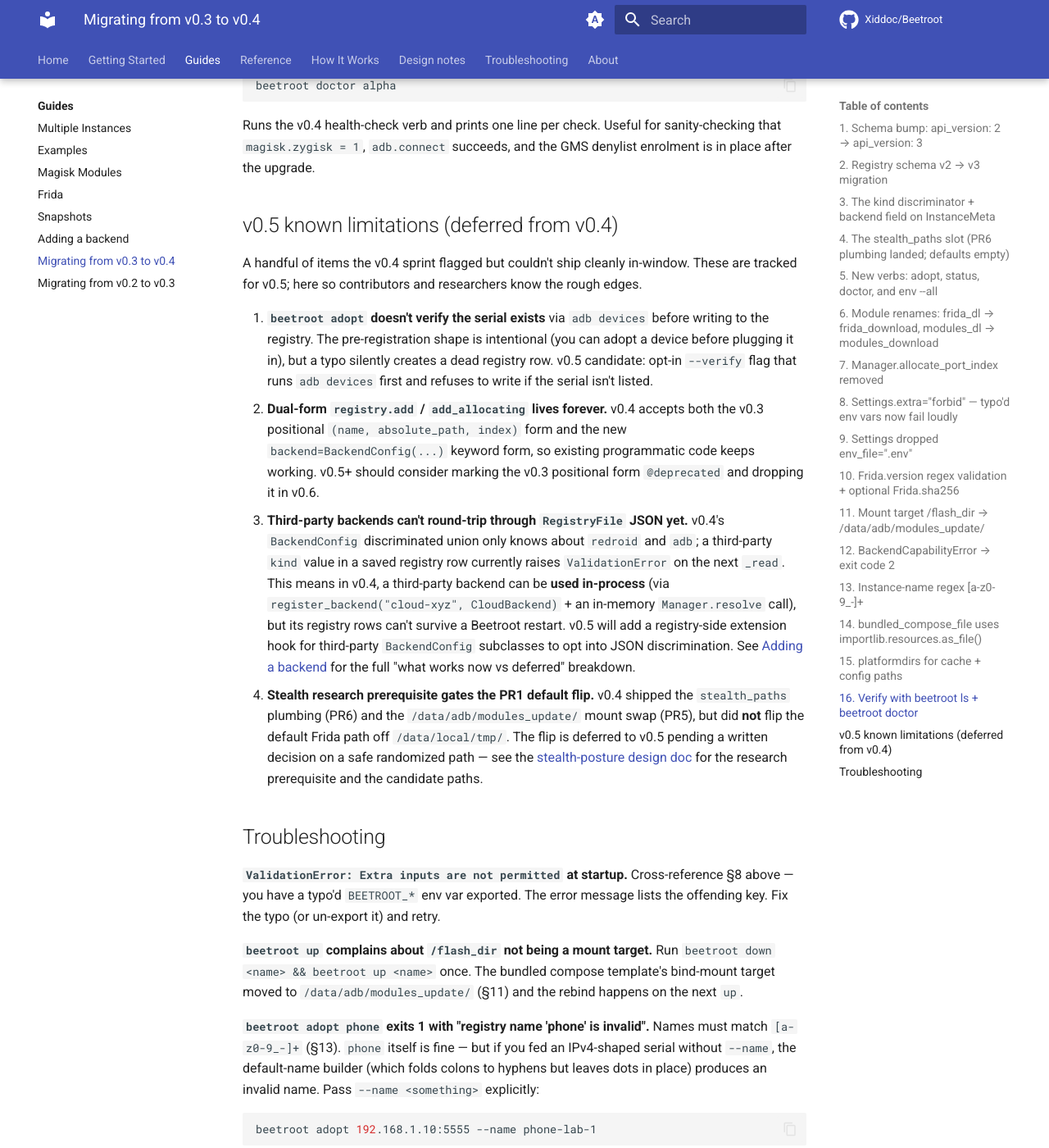
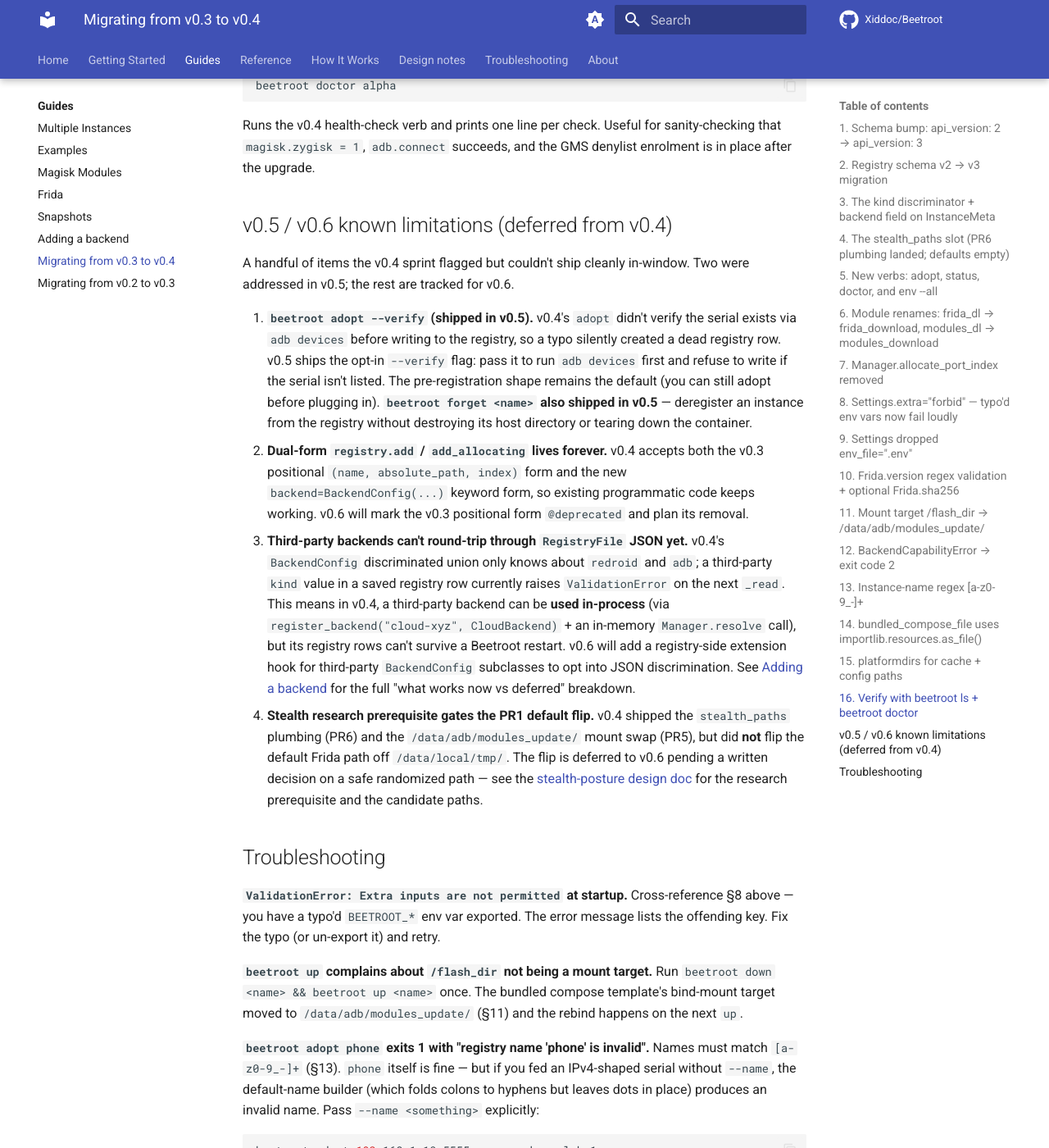
Before and after one commit to Xiddoc/Beetroot, an MkDocs documentation site: the page built from docs/guides/migration-v0.3-to-v0.4.md, in a window 1280 px wide and 1400 px high, scrolled down 7456 px. Shown: the whole window at 82% size. Built offline with MkDocs 1.6.1 and Material for MkDocs 9.7.7, drawn with Linux system fonts in a browser that asks for light colours; comment, search, counter and statistics services are not loaded; some of the changed text lies outside the part shown.

Commit message:
docs: rebase deferred-feature refs v0.5 → v0.6; mark adopt --verify + forget shipped
v0.5 is a pure tech-debt release. Every doc that labelled a deferred
feature as "v0.5" (Frida path randomisation PR1, third-party backend
JSON round-trip, registry.add @deprecated) now says "v0.6", because
those features were deferred to v0.6.

Two items that did ship in v0.5 are reflected in the migration guide:
- beetroot adopt --verify (opt-in serial verification)
- beetroot forget <name> (deregister without destroy)

The migration guide's "v0.5 known limitations" section is renamed and
updated: item 1 is replaced with a "shipped in v0.5" note; items 2-4
are rebased to v0.6 as the target. The section heading now reads
"v0.5 / v0.6 known limitations (deferred from v0.4)" so it remains
accurate for both the shipped and the still-deferred items.

Files changed: README.md, docs/design/device-backends.md,
docs/design/stealth-posture.md, docs/guides/adding-a-backend.md,
docs/guides/migration-v0.3-to-v0.4.md, docs/guides/snapshots.md,
docs/reference/api.md.

mkdocs build --strict passes.

Co-Authored-By: Claude Sonnet 4.6 <noreply@anthropic.com>

```diff
--- a/docs/guides/migration-v0.3-to-v0.4.md
+++ b/docs/guides/migration-v0.3-to-v0.4.md
@@ -3,7 +3,7 @@
 Beetroot v0.4 is a foundation release: it lands the pydantic-typed
 registry, the second device backend (`AdbDevice` over the host `adb`
 CLI), three new user-facing verbs (`adopt`, `status`, `doctor`), a
-hardened CI / lint / type-check stack, and the plumbing for v0.5's
+hardened CI / lint / type-check stack, and the plumbing for v0.6's
 randomized-path stealth work. The CLI auto-migrates v0.3 registries
 and YAMLs (one warning per process), so "do nothing" gets you most of
 the way — but a handful of breaking changes need attention.
@@ -96,18 +96,18 @@ through `registry.list_instances()` (which returns
 ## 4. The `stealth_paths` slot (PR6 plumbing landed; defaults empty)
 
 `registry.RedroidBackendConfig` gains an empty `stealth_paths:
-dict[str, str]` field. v0.4 defaults it to `{}`; v0.5's stealth PR1
+dict[str, str]` field. v0.4 defaults it to `{}`; v0.6's stealth PR1
 will populate it with `{magisk_db, modules_dir, frida_bin}` keys once
 a safe randomized path is validated (see the
 [stealth-posture design doc](../design/stealth-posture.md#31-move-frida-off-datalocaltmp)
 for the research prerequisite). Snapshot / restore round-trips the
-slot through the manifest's `path_layout` field, so a v0.5 snapshot
+slot through the manifest's `path_layout` field, so a v0.6 snapshot
 restored against a v0.4 host (or vice versa) lands cleanly.
 
 A new `registry.set_stealth_paths(name, blob)` helper writes the
 slot; `config.render_env(..., stealth_paths=...)` consumes it. v0.4
 researchers can pre-populate the slot by hand if they want to test
-custom paths before v0.5 ships, but the load-bearing user story is
+custom paths before v0.6 ships, but the load-bearing user story is
 "don't touch this".
 
 ## 5. New verbs: `adopt`, `status`, `doctor`, and `env --all`
@@ -371,24 +371,26 @@ Runs the v0.4 health-check verb and prints one line per check.
 Useful for sanity-checking that `magisk.zygisk = 1`, `adb.connect`
 succeeds, and the GMS denylist enrolment is in place after the upgrade.
 
-## v0.5 known limitations (deferred from v0.4)
+## v0.5 / v0.6 known limitations (deferred from v0.4)
 
 A handful of items the v0.4 sprint flagged but couldn't ship cleanly
-in-window. These are tracked for v0.5; here so contributors and
-researchers know the rough edges.
+in-window. Two were addressed in v0.5; the rest are tracked for v0.6.
 
-1. **`beetroot adopt` doesn't verify the serial exists** via `adb
-   devices` before writing to the registry. The pre-registration
-   shape is intentional (you can adopt a device before plugging it
-   in), but a typo silently creates a dead registry row. v0.5
-   candidate: opt-in `--verify` flag that runs `adb devices` first
-   and refuses to write if the serial isn't listed.
+1. **`beetroot adopt --verify` (shipped in v0.5).** v0.4's `adopt`
+   didn't verify the serial exists via `adb devices` before writing
+   to the registry, so a typo silently created a dead registry row.
+   v0.5 ships the opt-in `--verify` flag: pass it to run `adb devices`
+   first and refuse to write if the serial isn't listed. The
+   pre-registration shape remains the default (you can still adopt
+   before plugging in).
+   **`beetroot forget <name>` also shipped in v0.5** — deregister an
+   instance from the registry without destroying its host directory or
+   tearing down the container.
 2. **Dual-form `registry.add` / `add_allocating` lives forever.**
    v0.4 accepts both the v0.3 positional `(name, absolute_path,
    index)` form and the new `backend=BackendConfig(...)` keyword form,
-   so existing programmatic code keeps working. v0.5+ should consider
-   marking the v0.3 positional form `@deprecated` and dropping it in
-   v0.6.
+   so existing programmatic code keeps working. v0.6 will mark the
+   v0.3 positional form `@deprecated` and plan its removal.
 3. **Third-party backends can't round-trip through `RegistryFile` JSON
    yet.** v0.4's `BackendConfig` discriminated union only knows about
    `redroid` and `adb`; a third-party `kind` value in a saved registry
@@ -396,7 +398,7 @@ researchers know the rough edges.
    means in v0.4, a third-party backend can be **used in-process**
    (via `register_backend("cloud-xyz", CloudBackend)` + an in-memory
    `Manager.resolve` call), but its registry rows can't survive a
-   Beetroot restart. v0.5 will add a registry-side extension hook for
+   Beetroot restart. v0.6 will add a registry-side extension hook for
    third-party `BackendConfig` subclasses to opt into JSON
    discrimination. See [Adding a backend](adding-a-backend.md) for
    the full "what works now vs deferred" breakdown.
@@ -404,7 +406,7 @@ researchers know the rough edges.
    shipped the `stealth_paths` plumbing (PR6) and the
    `/data/adb/modules_update/` mount swap (PR5), but did **not** flip
    the default Frida path off `/data/local/tmp/`. The flip is
-   deferred to v0.5 pending a written decision on a safe randomized
+   deferred to v0.6 pending a written decision on a safe randomized
    path — see the
    [stealth-posture design doc](../design/stealth-posture.md#31-move-frida-off-datalocaltmp)
    for the research prerequisite and the candidate paths.
```
Also changed, not shown: README.md (+1 -1 lines), docs/design/device-backends.md (+4 -4 lines), docs/design/stealth-posture.md (+12 -12 lines), docs/guides/adding-a-backend.md (+5 -5 lines), docs/guides/snapshots.md (+2 -2 lines), docs/reference/api.md (+2 -2 lines).
